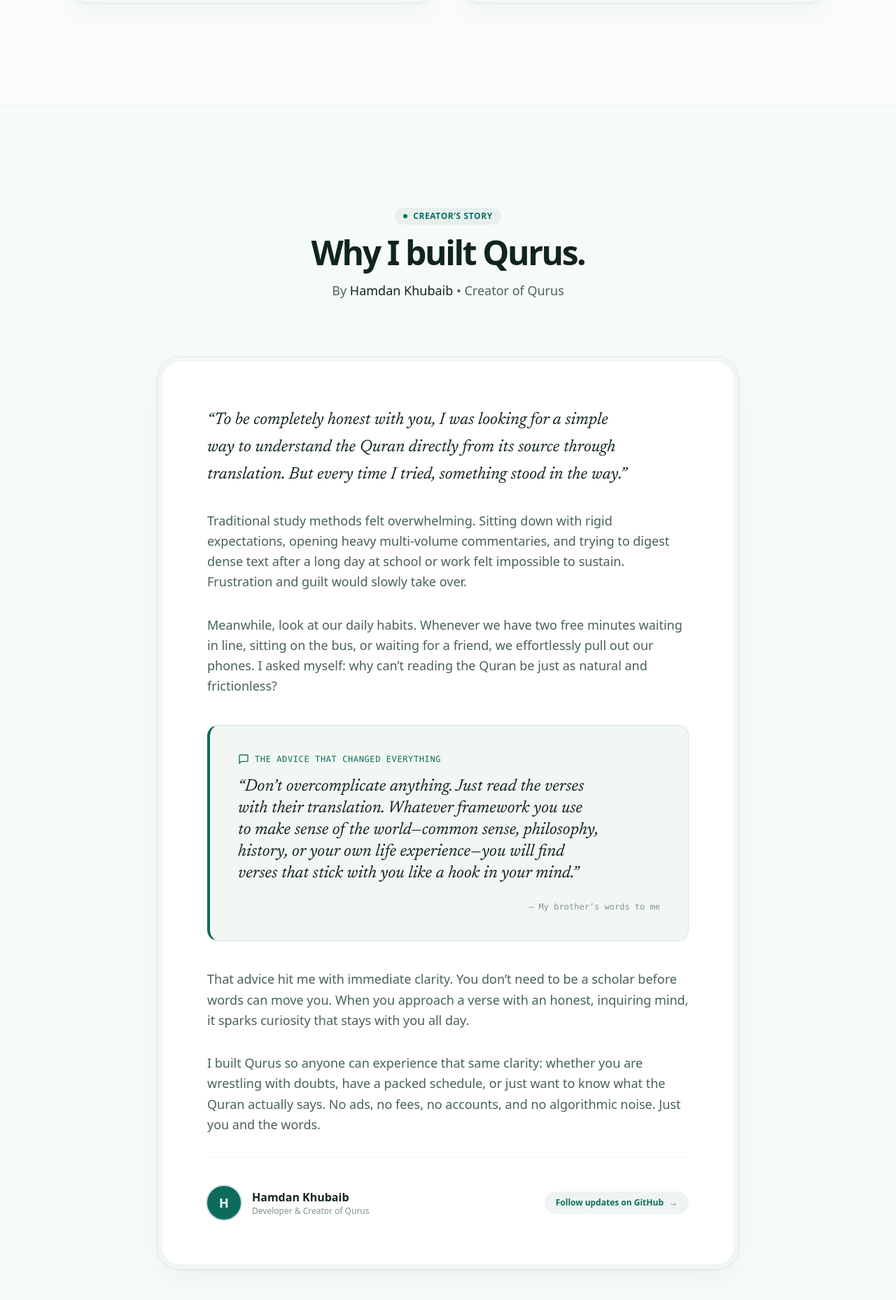
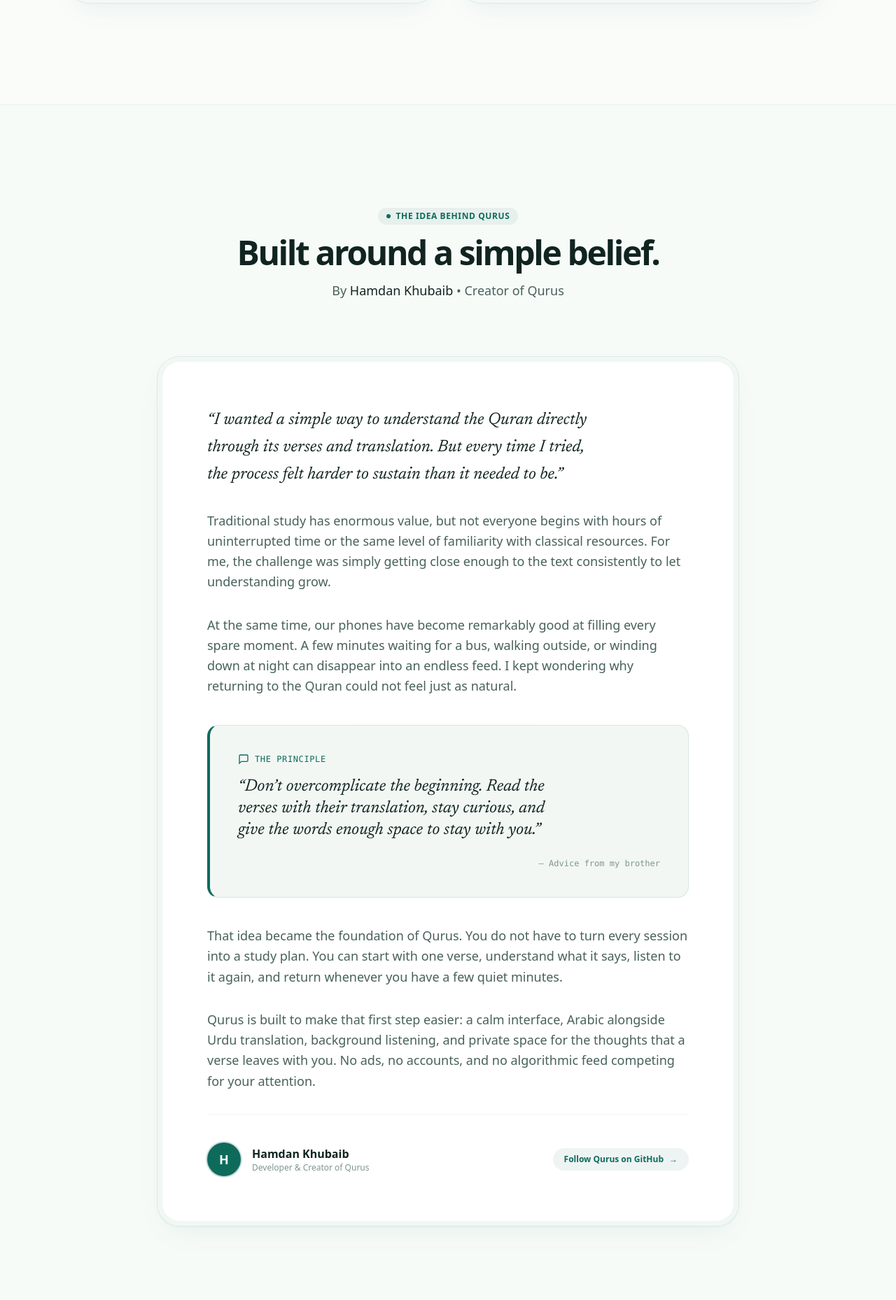
Before and after one commit to GitCoder052023/Qurus, a Next.js app in the folder website/: page / in a window 1280 px wide. Shown: the part 5919-7777 px from the top of the page at 70% size. Built offline with nearby package versions, Linux system fonts and the light colour scheme; a web font is replaced by a local one.

Commit message:
refactor(website): refine Qurus founder story and philosophy

```diff
--- a/website/components/PhilosophyStory.tsx
+++ b/website/components/PhilosophyStory.tsx
@@ -6,104 +6,30 @@
   return (
     <section id="story" className="py-24 md:py-36 bg-surface/40 border-t border-border-subtle overflow-hidden">
       <div className="max-w-4xl mx-auto px-5 sm:px-8">
-        {/* Editorial Section Header */}
-        <motion.div
-          initial={{ opacity: 0, y: 24 }}
-          whileInView={{ opacity: 1, y: 0 }}
-          viewport={{ once: true, amount: 0.3 }}
-          transition={{ duration: 0.6, ease: [0.16, 1, 0.3, 1] }}
-          className="text-center max-w-2xl mx-auto mb-16 sm:mb-20"
-        >
-          <div className="inline-flex items-center gap-2 px-3 py-1 rounded-full bg-primary-muted text-primary text-xs font-semibold uppercase tracking-wider mb-4">
-            <span className="w-1.5 h-1.5 rounded-full bg-primary" />
-            Creator’s Story
-          </div>
-          <h2 className="text-3xl sm:text-5xl font-semibold tracking-tighter text-text-primary text-balance">
-            Why I built Qurus.
-          </h2>
-          <p className="mt-4 text-text-secondary text-base sm:text-lg">
-            By <strong className="font-medium text-text-primary">Hamdan Khubaib</strong> • Creator of Qurus
-          </p>
+        <motion.div initial={{ opacity: 0, y: 24 }} whileInView={{ opacity: 1, y: 0 }} viewport={{ once: true, amount: 0.3 }} transition={{ duration: 0.6, ease: [0.16, 1, 0.3, 1] }} className="text-center max-w-2xl mx-auto mb-16 sm:mb-20">
+          <div className="inline-flex items-center gap-2 px-3 py-1 rounded-full bg-primary-muted text-primary text-xs font-semibold uppercase tracking-wider mb-4"><span className="w-1.5 h-1.5 rounded-full bg-primary" />The Idea Behind Qurus</div>
+          <h2 className="text-3xl sm:text-5xl font-semibold tracking-tighter text-text-primary text-balance">Built around a simple belief.</h2>
+          <p className="mt-4 text-text-secondary text-base sm:text-lg">By <strong className="font-medium text-text-primary">Hamdan Khubaib</strong> • Creator of Qurus</p>
         </motion.div>
 
-        {/* Editorial Body with Motion Entrance */}
-        <motion.div
-          initial={{ opacity: 0, y: 24 }}
-          whileInView={{ opacity: 1, y: 0 }}
-          viewport={{ once: true, amount: 0.2 }}
-          transition={{ duration: 0.7, ease: [0.16, 1, 0.3, 1] }}
-          className="doppelrand-shell"
-        >
+        <motion.div initial={{ opacity: 0, y: 24 }} whileInView={{ opacity: 1, y: 0 }} viewport={{ once: true, amount: 0.2 }} transition={{ duration: 0.7, ease: [0.16, 1, 0.3, 1] }} className="doppelrand-shell">
           <div className="doppelrand-core p-8 sm:p-12 md:p-16 space-y-8 text-text-primary">
-            <p className="text-xl sm:text-2xl font-normal leading-relaxed text-text-primary font-editorial italic text-balance">
-              “To be completely honest with you, I was looking for a simple way to understand the Quran directly from its source through translation. But every time I tried, something stood in the way.”
-            </p>
+            <p className="text-xl sm:text-2xl font-normal leading-relaxed text-text-primary font-editorial italic text-balance">“I wanted a simple way to understand the Quran directly through its verses and translation. But every time I tried, the process felt harder to sustain than it needed to be.”</p>
+            <p className="text-base sm:text-lg leading-relaxed text-text-secondary">Traditional study has enormous value, but not everyone begins with hours of uninterrupted time or the same level of familiarity with classical resources. For me, the challenge was simply getting close enough to the text consistently to let understanding grow.</p>
+            <p className="text-base sm:text-lg leading-relaxed text-text-secondary">At the same time, our phones have become remarkably good at filling every spare moment. A few minutes waiting for a bus, walking outside, or winding down at night can disappear into an endless feed. I kept wondering why returning to the Quran could not feel just as natural.</p>
 
-            <p className="text-base sm:text-lg leading-relaxed text-text-secondary">
-              Traditional study methods felt overwhelming. Sitting down with rigid expectations, opening heavy multi-volume commentaries, and trying to digest dense text after a long day at school or work felt impossible to sustain. Frustration and guilt would slowly take over.
-            </p>
-
-            <p className="text-base sm:text-lg leading-relaxed text-text-secondary">
-              Meanwhile, look at our daily habits. Whenever we have two free minutes waiting in line, sitting on the bus, or waiting for a friend, we effortlessly pull out our phones. I asked myself: why can’t reading the Quran be just as natural and frictionless?
-            </p>
-
-            {/* Brother's Advice Block with Motion Highlight */}
-            <motion.div
-              whileHover={{ scale: 1.01 }}
-              transition={{ duration: 0.3 }}
-              className="my-10 p-7 sm:p-10 rounded-2xl bg-surface border-l-4 border-l-primary border border-border relative"
-            >
-              <div className="text-xs uppercase font-mono font-medium tracking-wider text-primary mb-4 flex items-center gap-2">
-                <svg className="w-4 h-4" viewBox="0 0 24 24" fill="none" stroke="currentColor" strokeWidth="2">
-                  <path d="M21 15a2 2 0 0 1-2 2H7l-4 4V5a2 2 0 0 1 2-2h14a2 2 0 0 1 2 2z" />
-                </svg>
-                <span>The Advice That Changed Everything</span>
-              </div>
-
-              <blockquote className="font-editorial text-xl sm:text-2xl text-text-primary leading-[1.3] pb-1 italic text-balance">
-                “Don’t overcomplicate anything. Just read the verses with their translation.
-                Whatever framework you use to make sense of the world—common sense, philosophy, history, or your own life experience—you will find verses that stick with you like a hook in your mind.”
-              </blockquote>
-              <p className="mt-5 text-xs font-mono text-text-tertiary text-right">
-                — My brother’s words to me
-              </p>
+            <motion.div whileHover={{ scale: 1.01 }} transition={{ duration: 0.3 }} className="my-10 p-7 sm:p-10 rounded-2xl bg-surface border-l-4 border-l-primary border border-border relative">
+              <div className="text-xs uppercase font-mono font-medium tracking-wider text-primary mb-4 flex items-center gap-2"><svg className="w-4 h-4" viewBox="0 0 24 24" fill="none" stroke="currentColor" strokeWidth="2"><path d="M21 15a2 2 0 0 1-2 2H7l-4 4V5a2 2 0 0 1 2-2h14a2 2 0 0 1 2 2z" /></svg><span>The Principle</span></div>
+              <blockquote className="font-editorial text-xl sm:text-2xl text-text-primary leading-[1.3] pb-1 italic text-balance">“Don’t overcomplicate the beginning. Read the verses with their translation, stay curious, and give the words enough space to stay with you.”</blockquote>
+              <p className="mt-5 text-xs font-mono text-text-tertiary text-right">— Advice from my brother</p>
             </motion.div>
 
-            <p className="text-base sm:text-lg leading-relaxed text-text-secondary">
-              That advice hit me with immediate clarity. You don’t need to be a scholar before words can move you. When you approach a verse with an honest, inquiring mind, it sparks curiosity that stays with you all day.
-            </p>
+            <p className="text-base sm:text-lg leading-relaxed text-text-secondary">That idea became the foundation of Qurus. You do not have to turn every session into a study plan. You can start with one verse, understand what it says, listen to it again, and return whenever you have a few quiet minutes.</p>
+            <p className="text-base sm:text-lg leading-relaxed text-text-secondary">Qurus is built to make that first step easier: a calm interface, Arabic alongside Urdu translation, background listening, and private space for the thoughts that a verse leaves with you. No ads, no accounts, and no algorithmic feed competing for your attention.</p>
 
-            <p className="text-base sm:text-lg leading-relaxed text-text-secondary">
-              I built Qurus so anyone can experience that same clarity: whether you are wrestling with doubts, have a packed schedule, or just want to know what the Quran actually says. No ads, no fees, no accounts, and no algorithmic noise. Just you and the words.
-            </p>
-
-            {/* Author Signature Line */}
             <div className="pt-10 border-t border-border-subtle flex flex-col sm:flex-row items-center justify-between gap-6">
-              <div className="flex items-center gap-4">
-                <div className="w-12 h-12 rounded-full bg-primary flex items-center justify-center text-white font-bold text-lg ring-2 ring-primary/20 shadow-xs">
-                  H
-                </div>
-                <div>
-                  <div className="text-base font-semibold text-text-primary">
-                    Hamdan Khubaib
-                  </div>
-                  <div className="text-xs text-text-tertiary">
-                    Developer & Creator of Qurus
-                  </div>
-                </div>
-              </div>
-
-              <motion.a
-                whileHover={{ scale: 1.04 }}
-                whileTap={{ scale: 0.96 }}
-                href="https://github.com/GitCoder052023"
-                target="_blank"
-                rel="noopener noreferrer"
-                className="group text-xs font-semibold text-primary hover:text-primary-hover flex items-center gap-2 py-2 px-4 rounded-full bg-primary-muted hover:bg-primary-light transition-all"
-              >
-                <span>Follow updates on GitHub</span>
-                <span className="transition-transform group-hover:translate-x-0.5">→</span>
-              </motion.a>
+              <div className="flex items-center gap-4"><div className="w-12 h-12 rounded-full bg-primary flex items-center justify-center text-white font-bold text-lg ring-2 ring-primary/20 shadow-xs">H</div><div><div className="text-base font-semibold text-text-primary">Hamdan Khubaib</div><div className="text-xs text-text-tertiary">Developer & Creator of Qurus</div></div></div>
+              <motion.a whileHover={{ scale: 1.04 }} whileTap={{ scale: 0.96 }} href="https://github.com/GitCoder052023" target="_blank" rel="noopener noreferrer" className="group text-xs font-semibold text-primary hover:text-primary-hover flex items-center gap-2 py-2 px-4 rounded-full bg-primary-muted hover:bg-primary-light transition-all"><span>Follow Qurus on GitHub</span><span className="transition-transform group-hover:translate-x-0.5">→</span></motion.a>
             </div>
           </div>
         </motion.div>
```
